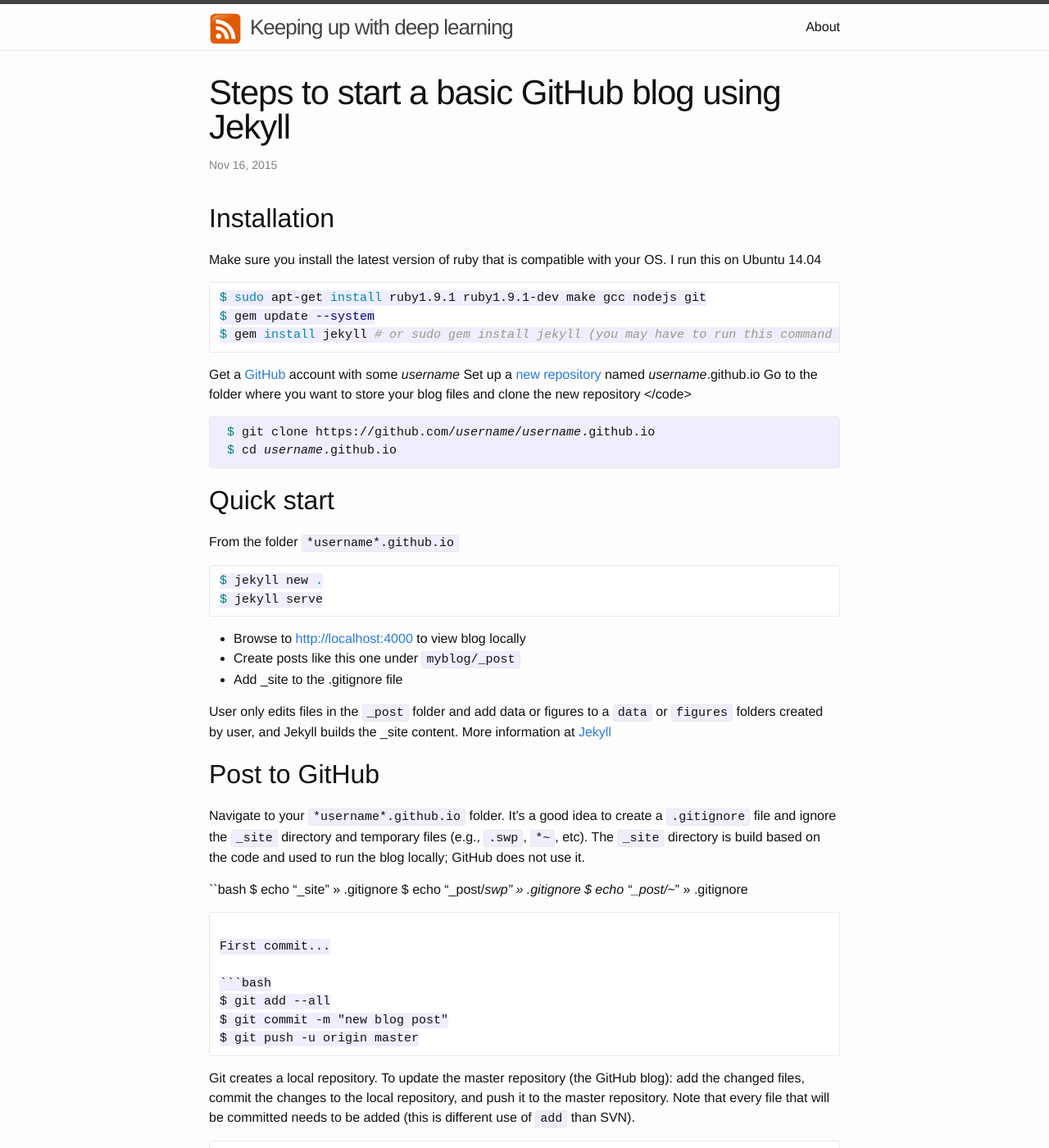
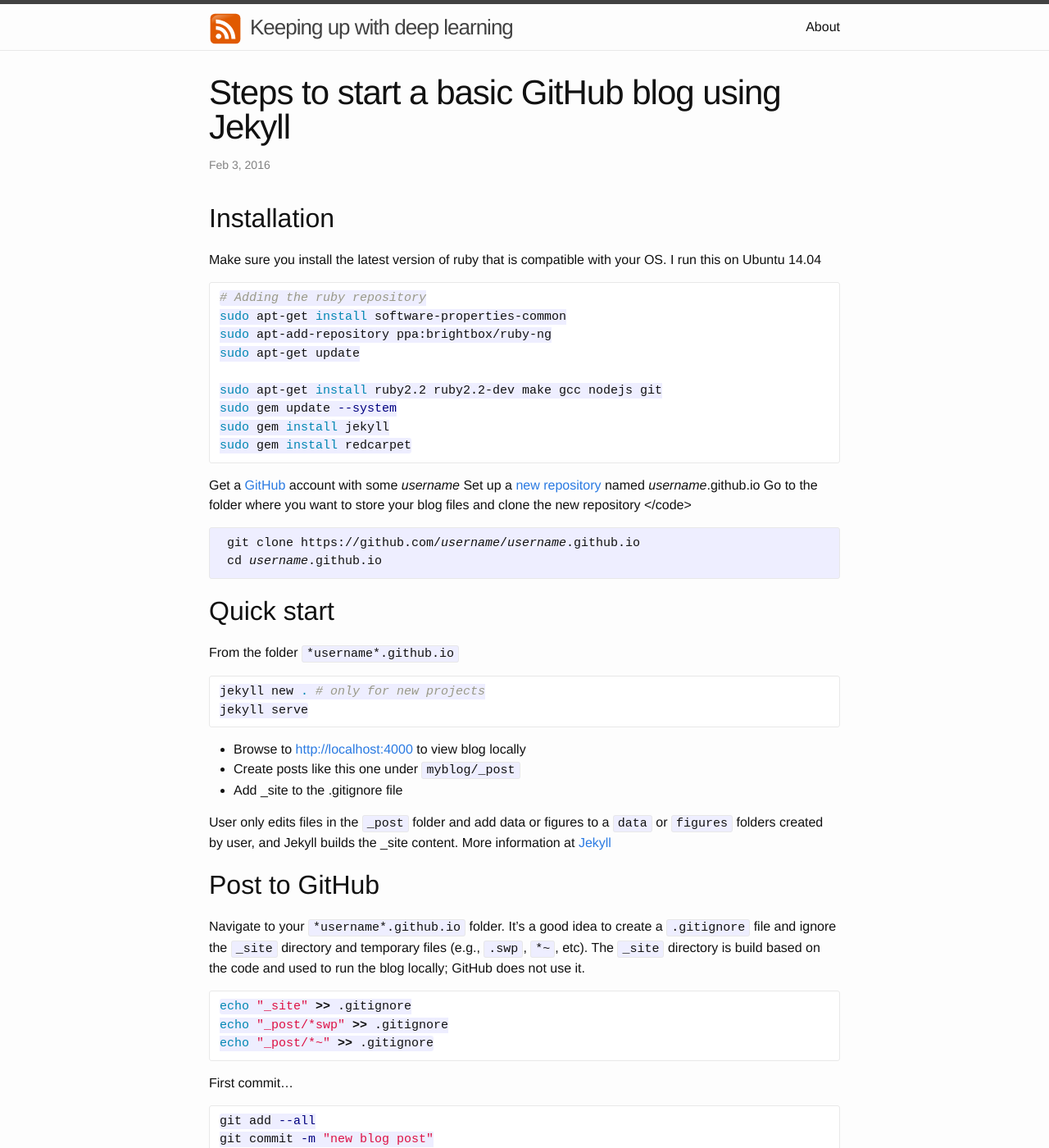
Before and after one commit to RodriguezAndres/RodriguezAndres.github.io, a Jekyll site: the page built from _posts/2016-02-03-starting-blog.markdown, in a window 1280 px wide and 1400 px high. Shown: the whole window at 82% size. Built offline with Jekyll 4.4.1, drawn with Linux system fonts in a browser that asks for light colours; Markdown is read by kramdown in place of the engine named in the settings; formulas are drawn with MathJax 3; comment, search, counter and statistics services are not loaded; some of the changed text lies outside the part shown.

Commit message:
adding Disqus and updated blog

````diff
--- a/_posts/2015-11-14-starting-blog.markdown
+++ b/_posts/2016-02-03-starting-blog.markdown
@@ -3,7 +3,7 @@ layout: post
 comments: true
 title:  "Steps to start a basic GitHub blog using Jekyll"
 excerpt: "These steps can be used to start a blog"
-date:   2015-11-16 11:00:00
+date:   2016-02-03 23:00:00
 mathjax: true
 ---
 
@@ -12,24 +12,30 @@ Make sure you install the latest version of ruby that is compatible with your OS
 on Ubuntu 14.04
 
 ```bash
-$ sudo apt-get install ruby1.9.1 ruby1.9.1-dev make gcc nodejs git
-$ gem update --system
-$ gem install jekyll # or sudo gem install jekyll (you may have to run this command twice)
+# Adding the ruby repository
+sudo apt-get install software-properties-common
+sudo apt-add-repository ppa:brightbox/ruby-ng
+sudo apt-get update
+
+sudo apt-get install ruby2.2 ruby2.2-dev make gcc nodejs git
+sudo gem update --system
+sudo gem install jekyll
+sudo gem install redcarpet
 ```
 Get a [GitHub](http://github.com) account with some *username*
 Set up a [new repository](https://github.com/new) named *username*.github.io
 Go to the folder where you want to store your blog files and clone the new repository
 </code>
 
-<p><div class="highlight"><pre><code class="language-bash" data-lang="bash"> <span class="nv">$ </span>git clone https://github.com/<em>username</em>/<em>username</em>.github.io
-<span class="nv"> $ </span>cd <em>username</em>.github.io </code></pre></div></p>
+<p><div class="highlight"><pre><code class="language-bash" data-lang="bash"> <span class="nv"></span>git clone https://github.com/<em>username</em>/<em>username</em>.github.io
+<span class="nv"> </span>cd <em>username</em>.github.io </code></pre></div></p>
 
 ## Quick start
 From the folder <code>*username*.github.io</code>
 
 ```bash
-$ jekyll new .
-$ jekyll serve
+jekyll new . # only for new projects
+jekyll serve
 ```
 - Browse to [http://localhost:4000](http://localhost:4000) to view blog locally
 - Create posts like this one under `myblog/_post`
@@ -40,27 +46,27 @@ User only edits files in the `_post` folder and add data or figures to a `data`
 ## Post to GitHub
 Navigate to your <code>*username*.github.io</code> folder. It's a good idea to create a `.gitignore` file and ignore the `_site` directory and temporary files (e.g., `.swp`, `*~`, etc). The `_site` directory is build based on the code and used to run the blog locally; GitHub does not use it.
 
-``bash
-$ echo "_site" >> .gitignore
-$ echo "_post/*swp" >> .gitignore
-$ echo "_post/*~" >> .gitignore
+```bash
+echo "_site" >> .gitignore
+echo "_post/*swp" >> .gitignore
+echo "_post/*~" >> .gitignore
 ```
 
 First commit...
 
 ```bash
-$ git add --all
-$ git commit -m "new blog post"
-$ git push -u origin master
+git add --all
+git commit -m "new blog post"
+git push -u origin master
 ```
 
 Git creates a local repository. To update the master repository (the GitHub blog): add the changed files, commit the changes to the local repository, and push it to the master repository. Note that every file that will be committed needs to be added (this is different use of `add` than SVN).
 
 ```bash
-$ git status # view the files that have been changed and decide which ones to add
-$ git add _post/mypost.md
-$ git commit -m "added cool stuff to mypost"
-$ git push origin master
+git status # view the files that have been changed and decide which ones to add
+git add _post/mypost.md
+git commit -m "added cool stuff to mypost"
+git push origin master
 ```
 
 ## Improving layout (optional)
@@ -119,7 +125,15 @@ To add a linkedin linked icon, include in `_include/footer.html` (delete the spa
 linkedin_username: <em>linked_username</em>
 ```
 
-Disquis is commonly used for a comments section.
+## Adding a comments section
+- Register your blog at [Disqus](https://disqus.com/)
+- Copy the `_include/comments.html` file used for this blog to your `_include` folder
+- Include comments.html into your `_layouts/post.html` or `_layouts/defaut.html` file (*delete* the space between `{` and `%`):
+
+```
+  { % include comments.html %}
+```
+
 
 ## Markdown tutorial
 See the Markdown [cheatsheet](https://github.com/adam-p/markdown-here/wiki/Markdown-Cheatsheet) for a complete list. In addition here are other formatting techniques and the more common techniques that I use.
@@ -242,7 +256,7 @@ Inline variables `a` and `b` can be used in equations \\( h\_t = \tanh ( a\_{t}
 
 <pre>
 ```bash
-$ cd myblog # simple Bash command
+cd myblog # simple Bash command
 ```
 
 ```python
@@ -267,7 +281,7 @@ a = 4 -- no language indicated so no synthax highlight here
 </pre>
 
 ```bash
-$ cd myblog # simple Bash command
+cd myblog # simple Bash command
 ```
 
 ```python
````
Also changed, not shown: other parts of _posts/2016-02-03-starting-blog.markdown (+1 -0 lines).
